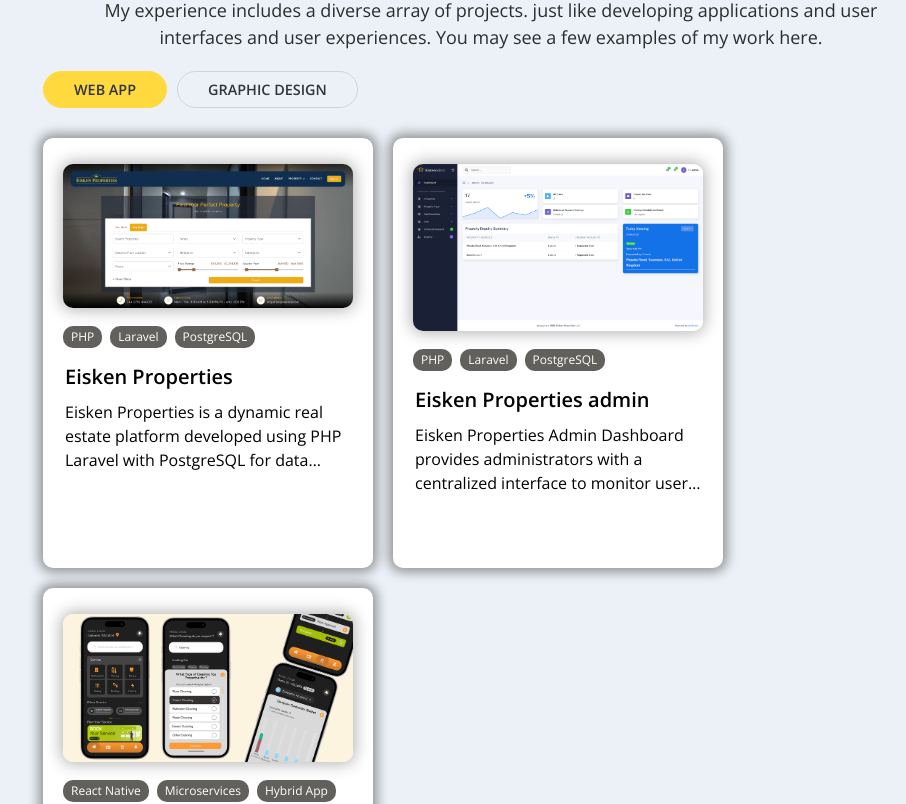
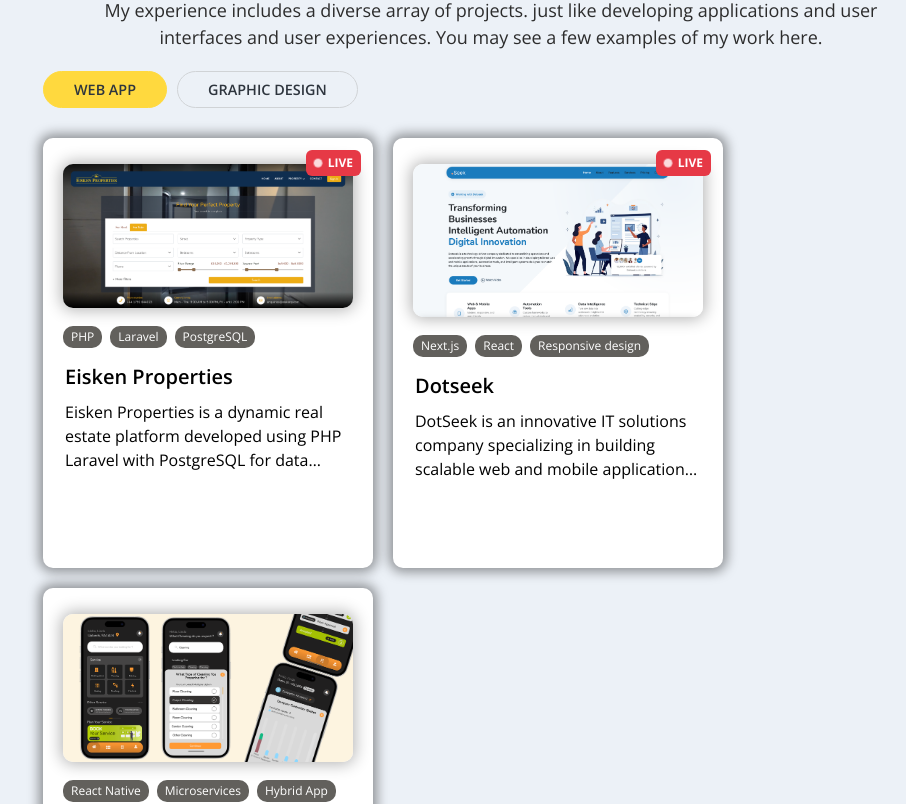
Before and after one commit to vineethpradeep/Vineeth_portfolio, a React (Vite) app: page / in a window 1280 px wide. Shown: the part 5320-6124 px from the top of the page, without its empty margins (149-1055 px from the left). Built offline with nearby package versions, Linux system fonts and the light colour scheme.

Commit message:
update the project

```diff
--- a/src/data/constants.js
+++ b/src/data/constants.js
@@ -408,17 +408,19 @@
         category: "webApp",
         github: "",
         webappUrl: "https://www.eiskenproperties.com",
+        live: true,
       },
       {
         projectId: 1,
-        title: "Eisken Properties admin",
+        title: "Dotseek",
         description:
-          "Eisken Properties Admin Dashboard provides administrators with a centralized interface to monitor user activity, manage property listings, and analyze business performance. It includes tools for handling booking and contact requests, supports data driven decision making through integrated analytics, and incorporates a built-in mailing service for communication triggered by user interactions and scheduled appointments.",
-        image: "/portfolio_11.png",
-        tags: ["PHP", "Laravel", "PostgreSQL"],
+          "DotSeek is an innovative IT solutions company specializing in building scalable web and mobile applications. The platform is currently under development and leverages modern technologies including Next.js and React to deliver high-performance, responsive, and secure applications. Designed with scalability in mind, DotSeek’s solutions focus on supporting business growth, digital transformation, and seamless user experiences across devices. Planned enhancements include advanced API integrations, cloud-native deployment strategies, and enhanced UI/UX with interactive components to ensure clients receive cutting-edge, future-ready applications. DotSeek embodies a vision of delivering robust, flexible, and user-focused technology solutions tailored for evolving business needs.",
+        image: "/portfolio_16.png",
+        tags: ["Next.js", "React", "Responsive design"],
         category: "webApp",
         github: "",
-        webappUrl: "",
+        webappUrl: "https://www.dotseek.co.uk/",
+        live: true,
       },
       {
         projectId: 2,
@@ -437,6 +439,7 @@
         category: "webApp",
         github: "",
         webappUrl: "",
+        live: false,
       },
       {
         projectId: 3,
@@ -455,6 +458,19 @@
         category: "webApp",
         github: "https://github.com/vineethpradeep/mubarakhotel.git",
         webappUrl: "https://www.mubarakhotels.com/",
+        live: true,
+      },
+      {
+        projectId: 4,
+        title: "Eisken Properties admin",
+        description:
+          "Eisken Properties Admin Dashboard provides administrators with a centralized interface to monitor user activity, manage property listings, and analyze business performance. It includes tools for handling booking and contact requests, supports data driven decision making through integrated analytics, and incorporates a built-in mailing service for communication triggered by user interactions and scheduled appointments.",
+        image: "/portfolio_11.png",
+        tags: ["PHP", "Laravel", "PostgreSQL"],
+        category: "webApp",
+        github: "",
+        webappUrl: "",
+        live: true,
       },
       {
         projectId: 4,
@@ -466,6 +482,7 @@
         category: "webApp",
         github: "https://github.com/vineethpradeep/intelliforge.git",
         webappUrl: "https://intelliforgerltd.netlify.app/",
+        live: false,
       },
       {
         projectId: 5,
@@ -483,6 +500,7 @@
         category: "webApp",
         github: "https://github.com/vineethpradeep/pizzahud",
         webappUrl: "https://pizzahud.netlify.app",
+        live: false,
       },
       {
         projectId: 6,
@@ -495,6 +513,7 @@
         github:
           "https://github.com/vineethpradeep/coimbatore-sparks-rotaract.git",
         webappUrl: "https://coimbatoresparksrotaract.netlify.app/",
+        live: false,
       },
       {
         projectId: 7,
@@ -506,6 +525,7 @@
         category: "webApp",
         github: "https://github.com/vineethpradeep/thoughtwalks",
         webappUrl: "https://thoughtwalks.netlify.app/",
+        live: false,
       },
       {
         projectId: 8,
@@ -517,6 +537,7 @@
         category: "webApp",
         github: "https://github.com/vineethpradeep/codebox",
         webappUrl: "https://codeboxquiz.netlify.app/",
+        live: false,
       },
       {
         projectId: 9,
@@ -537,6 +558,7 @@
         category: "webApp",
         github: "",
         webappUrl: "https://eiskenproperties.vercel.app/",
+        live: false,
       },
       // {
       //   projectId: 4,
@@ -565,6 +587,7 @@
         category: "graphicDesign",
         github: "#",
         webappUrl: "#",
+        live: false,
       },
       {
         projectId: 1,
@@ -576,6 +599,7 @@
         category: "graphicDesign",
         github: "#",
         webappUrl: "#",
+        live: false,
       },
       {
         projectId: 1,
@@ -587,6 +611,7 @@
         category: "graphicDesign",
         github: "#",
         webappUrl: "#",
+        live: false,
       },
     ],
   },
--- a/src/pages/ProjectCard.jsx
+++ b/src/pages/ProjectCard.jsx
@@ -1,8 +1,15 @@
-import styled from "styled-components";
+import styled, { keyframes } from "styled-components";
 import ModalWindow from "../ui/ModalWindow";
 import ProjectDetails from "./ProjectDetails";
 
+const pulse = keyframes`
+  0% { transform: scale(1); opacity: 1; }
+  50% { transform: scale(1.2); opacity: 0.6; }
+  100% { transform: scale(1); opacity: 1; }
+`;
+
 const Card = styled.div`
+  position: relative;
   width: 330px;
   height: 430px;
   background-color: #fff;
@@ -27,6 +34,30 @@
   background-color: #fff;
   border-radius: 10px;
   box-shadow: 0 0 16px 2px rgba(0, 0, 0, 0.3);
+`;
+
+const LiveBadge = styled.div`
+  position: absolute;
+  top: 12px;
+  right: 12px;
+  background-color: #e63946;
+  color: #fff;
+  font-size: 12px;
+  font-weight: bold;
+  padding: 4px 8px;
+  border-radius: 6px;
+  display: flex;
+  align-items: center;
+  gap: 6px;
+
+  &::before {
+    content: "";
+    width: 8px;
+    height: 8px;
+    background: #fff;
+    border-radius: 50%;
+    animation: ${pulse} 1.2s infinite ease-in-out;
+  }
 `;
 
 const Tags = styled.div`
@@ -78,7 +109,6 @@
   -webkit-box-orient: vertical;
   text-overflow: ellipsis;
 `;
-
 const ProjectCards = ({ selectedProjects }) => {
   return (
     <>
@@ -86,6 +116,7 @@
         <ModalWindow>
           <ModalWindow.Open opens="viewProfile" project={project}>
             <Card key={project.projectId}>
+              {project.live && <LiveBadge>LIVE</LiveBadge>}
               <Image src={project.image} />
               <Tags>
                 {project.tags?.map((tag, index) => (
--- a/src/ui/ModalWindow.jsx
+++ b/src/ui/ModalWindow.jsx
@@ -1,8 +1,38 @@
 import { cloneElement, createContext, useContext, useState } from "react";
 import { createPortal } from "react-dom";
 import { HiXMark } from "react-icons/hi2";
-import styled from "styled-components";
+import styled, { keyframes } from "styled-components";
 import { useOutsideClick } from "../hooks/useOutsideClick";
+
+const pulse = keyframes`
+  0% { transform: scale(1); opacity: 1; }
+  50% { transform: scale(1.2); opacity: 0.6; }
+  100% { transform: scale(1); opacity: 1; }
+`;
+
+const LiveBadge = styled.div`
+  position: absolute;
+  top: 12px;
+  left: 12px;
+  background-color: #e63946;
+  color: #fff;
+  font-size: 12px;
+  font-weight: bold;
+  padding: 4px 8px;
+  border-radius: 6px;
+  display: flex;
+  align-items: center;
+  gap: 6px;
+
+  &::before {
+    content: "";
+    width: 8px;
+    height: 8px;
+    background: #fff;
+    border-radius: 50%;
+    animation: ${pulse} 1.2s infinite ease-in-out;
+  }
+`;
 
 const StyledModal = styled.div`
   position: fixed;
@@ -102,6 +132,7 @@
         <Button onClick={close}>
           <HiXMark />
         </Button>
+        {selectedProject?.live && <LiveBadge>LIVE</LiveBadge>}
         {cloneElement(children, { selectedProject })}
       </StyledModal>
     </Overlay>,
```
Also changed, not shown: public/portfolio_16.png (added).
